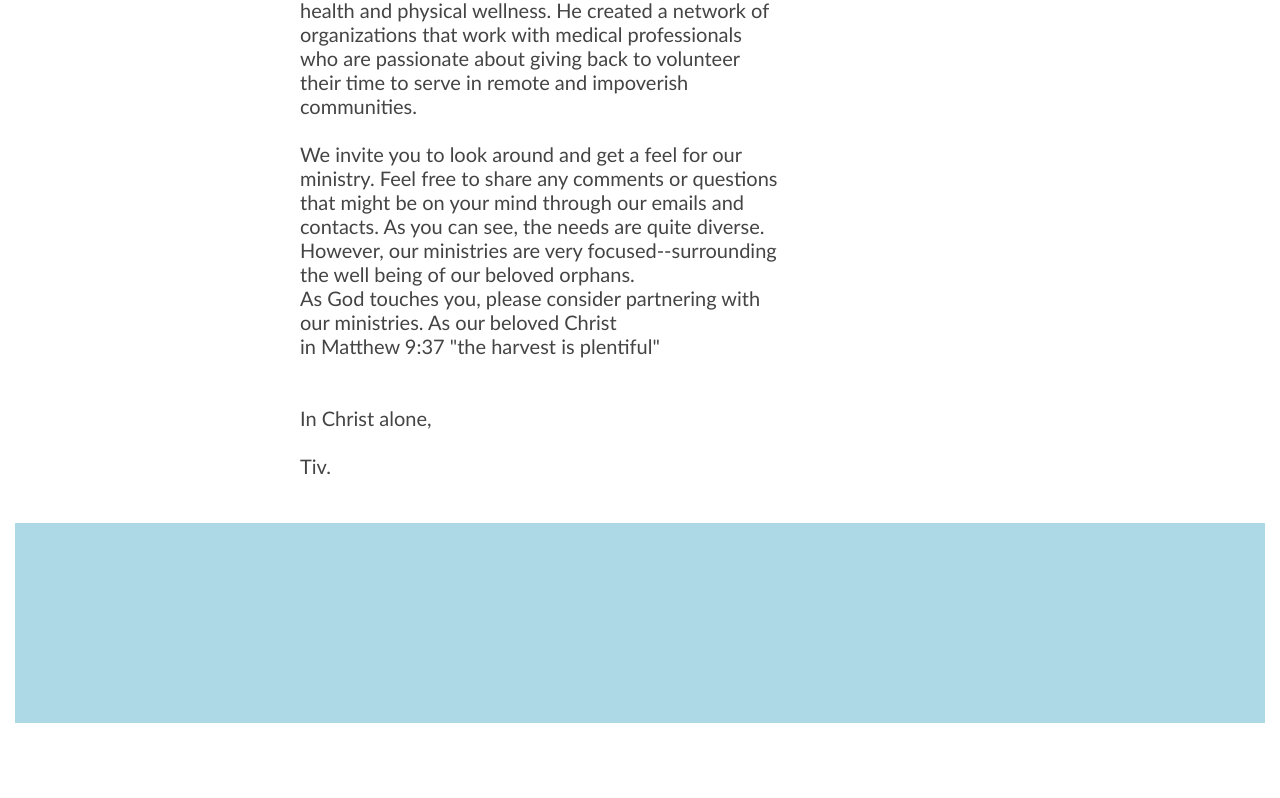
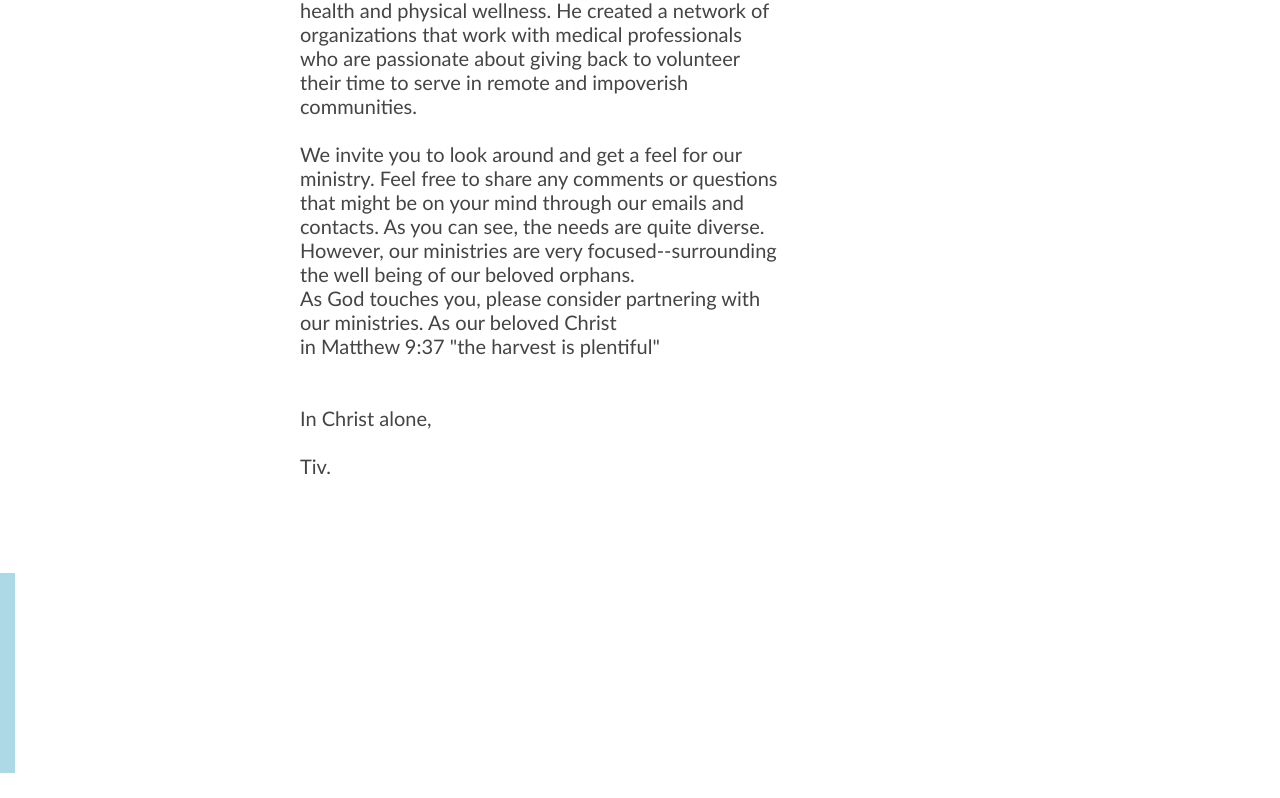
Before and after one commit to mapumarshmallow/Bridges-Of-Hope, an Angular app: page /homepage in a window 1280 px wide. Shown: the part 977-1775 px from the top of the page. Before the commit the page ends 1725 px from the top, so only its background shows below. Built offline with nearby package versions, Linux system fonts and the light colour scheme.

Commit message:
formatted home

```diff
--- a/src/app/homepage/body/body.component.css
+++ b/src/app/homepage/body/body.component.css
@@ -39,7 +39,7 @@ h1 {
     margin: -180% 0% 0% 50%;
   }
 .articletext {
-    margin : 5% 150px 200px 300px;
+    margin : 5% 150px 250px 300px;
     height : 800px;
     width : 450px;
 }
@@ -49,7 +49,9 @@ h1 {
     width : 300px;
 }
 .body-bottom {
-  margin: 0 auto;
+  overflow-x : hidden;
+  margin-left: -50%;
+  max-width: 100%;
   height: 200px;
-  width: 100%;
+  width: 50%;
 }
```
